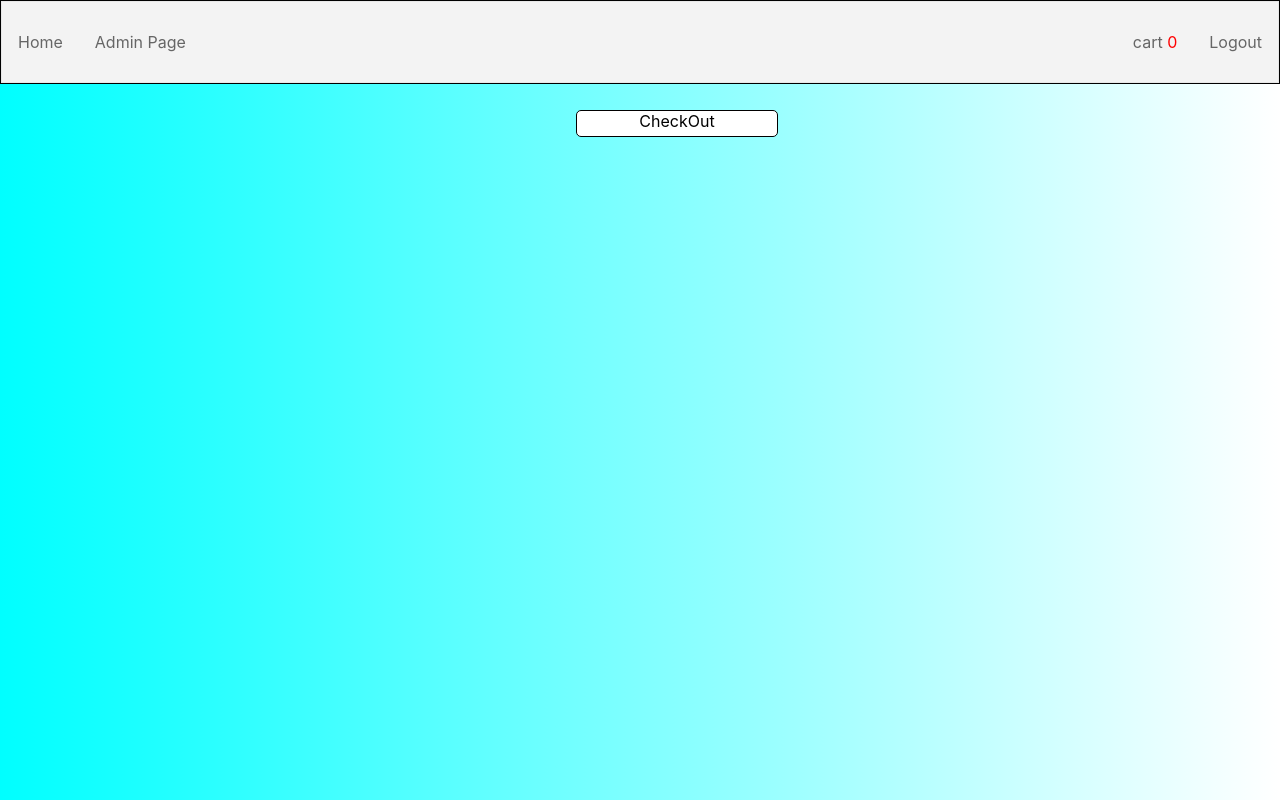
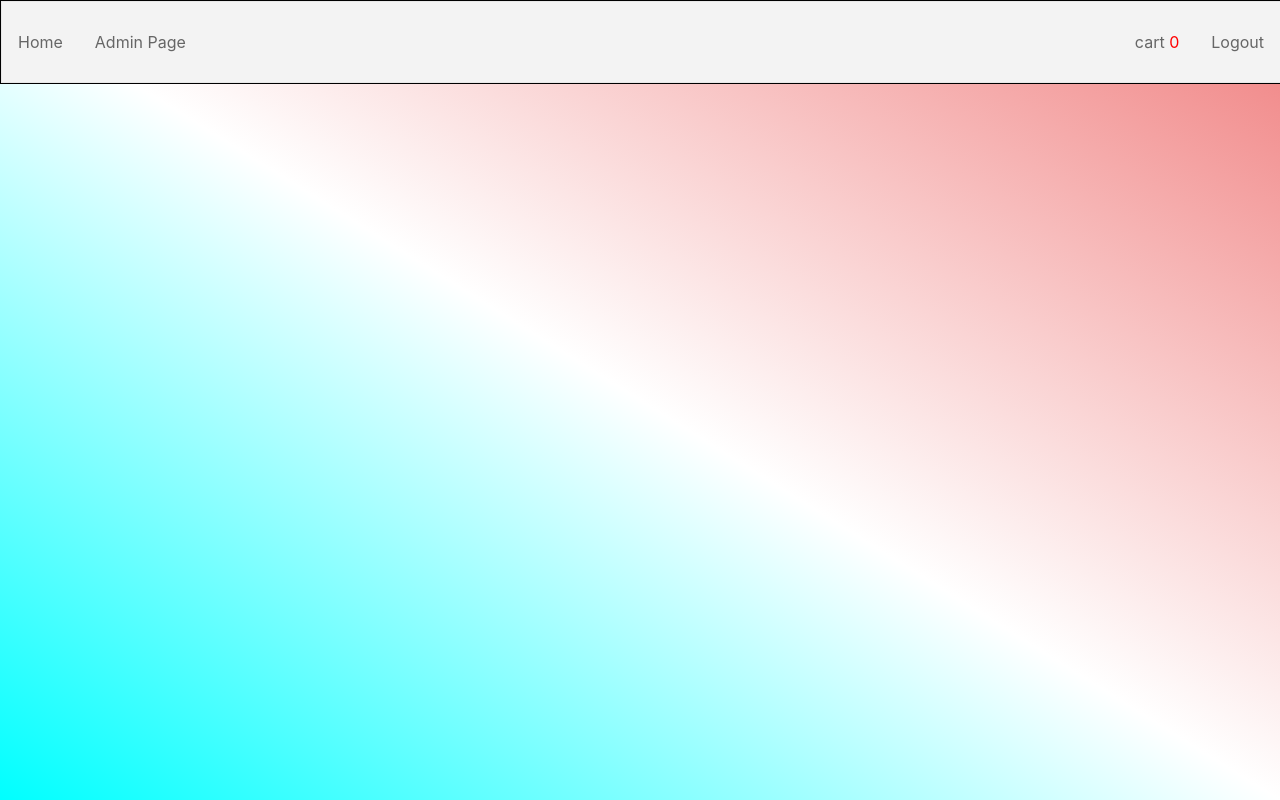
Before and after one commit to amiralirang98/ecommerce-prac, a React (Create React App) app: page /cart in a window 1280 px wide. Built offline with nearby package versions, Linux system fonts and the light colour scheme.

Commit message:
background gradient and position fixed navbar fixed on top

```diff
--- a/src/App.css
+++ b/src/App.css
@@ -1,43 +1,8 @@
-/*.App {
-  text-align: center;
-}
 
-.App-logo {
-  height: 40vmin;
-  pointer-events: none;
-}
-
-@media (prefers-reduced-motion: no-preference) {
-  .App-logo {
-    animation: App-logo-spin infinite 20s linear;
-  }
-}
-
-.App-header {
-  background-color: #282c34;
-  min-height: 100vh;
-  display: flex;
-  flex-direction: column;
-  align-items: center;
-  justify-content: center;
-  font-size: calc(10px + 2vmin);
-  color: white;
-}
-
-.App-link {
-  color: #61dafb;
-}
-
-@keyframes App-logo-spin {
-  from {
-    transform: rotate(0deg);
-  }
-  to {
-    transform: rotate(360deg);
-  }
-} */
 body{
   /* background-color: aqua; */
   /* margin: 2%; */
-  background-image: linear-gradient(to left,#ffff,aqua);
+  background-image: linear-gradient(to bottom left,lightcoral, #ffff,aqua);
+  background-repeat: no-repeat;
+  background-attachment: fixed;
 }
--- a/src/StyledComponents/StyledCartPage.js
+++ b/src/StyledComponents/StyledCartPage.js
@@ -16,6 +16,7 @@ const StyledCartPage = styled.div`
     display: grid;
     grid-template-columns: repeat(auto-fit,minmax(400px,1fr));
     background-color: #ffff;
+    margin-top: 7%;
 
 }
 .inc-dec-buttons{
--- a/src/StyledComponents/StyledLandingPage.js
+++ b/src/StyledComponents/StyledLandingPage.js
@@ -6,12 +6,17 @@ const StyledLandingPage = styled.div`
     display: grid;
     grid-template-columns: repeat(auto-fit,minmax(400px,1fr));
     grid-gap: 2em;
+    margin: 7% 1%;
 }
 @media screen  and (max-width: 400px) {
     .product-container{
         /* background-color: aqua; */
         display: grid;
         grid-template-columns: repeat(auto-fit,minmax(200px,1fr));
+        margin: 0%;
+        margin-top:2%;
+        margin-bottom:2%;
+
 
     }
 }
--- a/src/pages/adminpage2.js
+++ b/src/pages/adminpage2.js
@@ -32,7 +32,6 @@ class Adminpage2 extends Component {
                 <StyledLandingPage>
                 <div>
                 <Navbar />
-                <p>Welcome {isVisible[0].id} </p>
                 <div className="product-container">
                  { prod.map((p) => (
                 <AdminProductCard2 product={p} visible={isVisible[p.id-1].visiblity_status}/>
--- a/src/style/navbar.css
+++ b/src/style/navbar.css
@@ -1,5 +1,8 @@
 .navbar{
     border: 1px solid black;
+    position: fixed;
+    top: 0;
+    width: 100%;
 
 
 }
```
